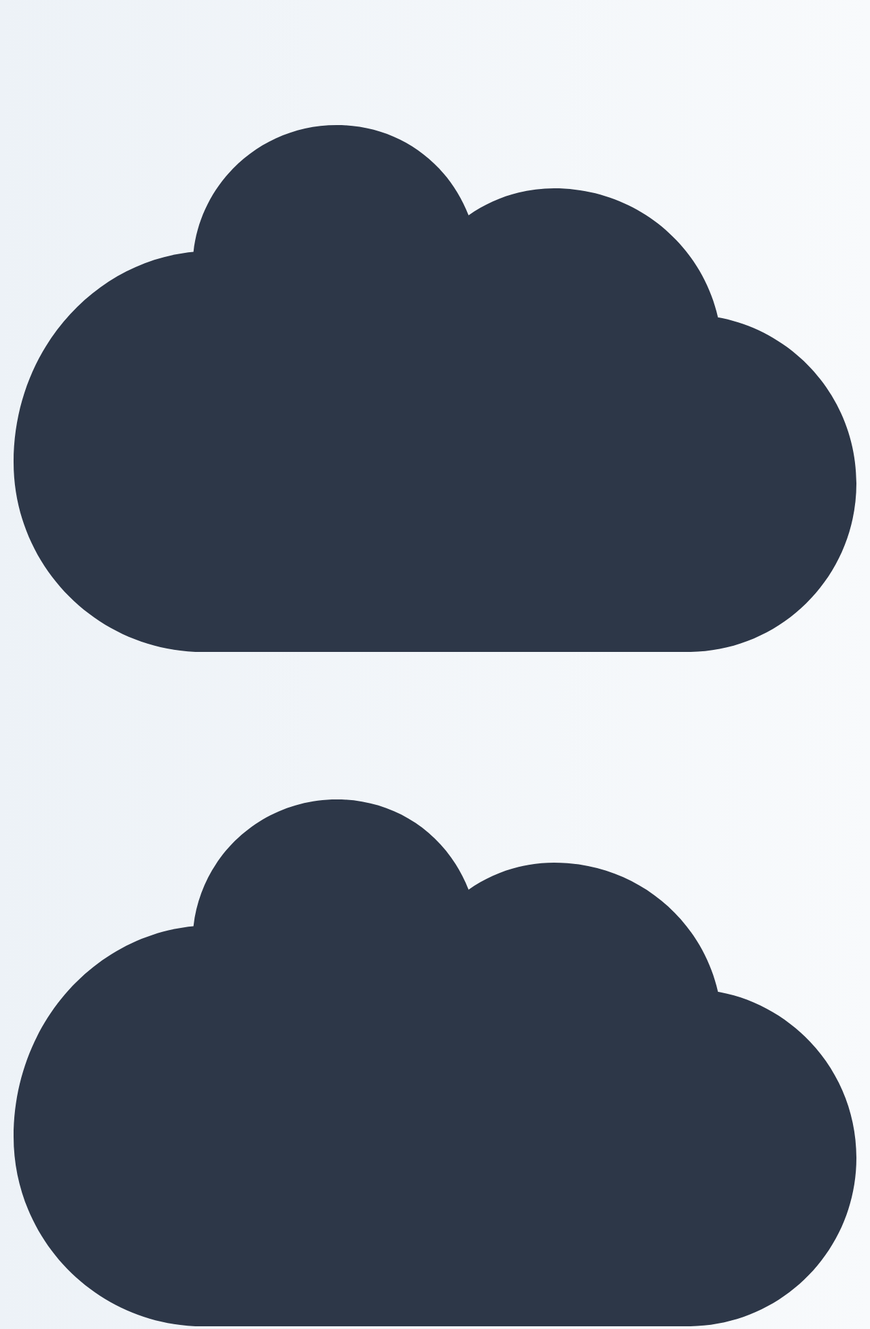
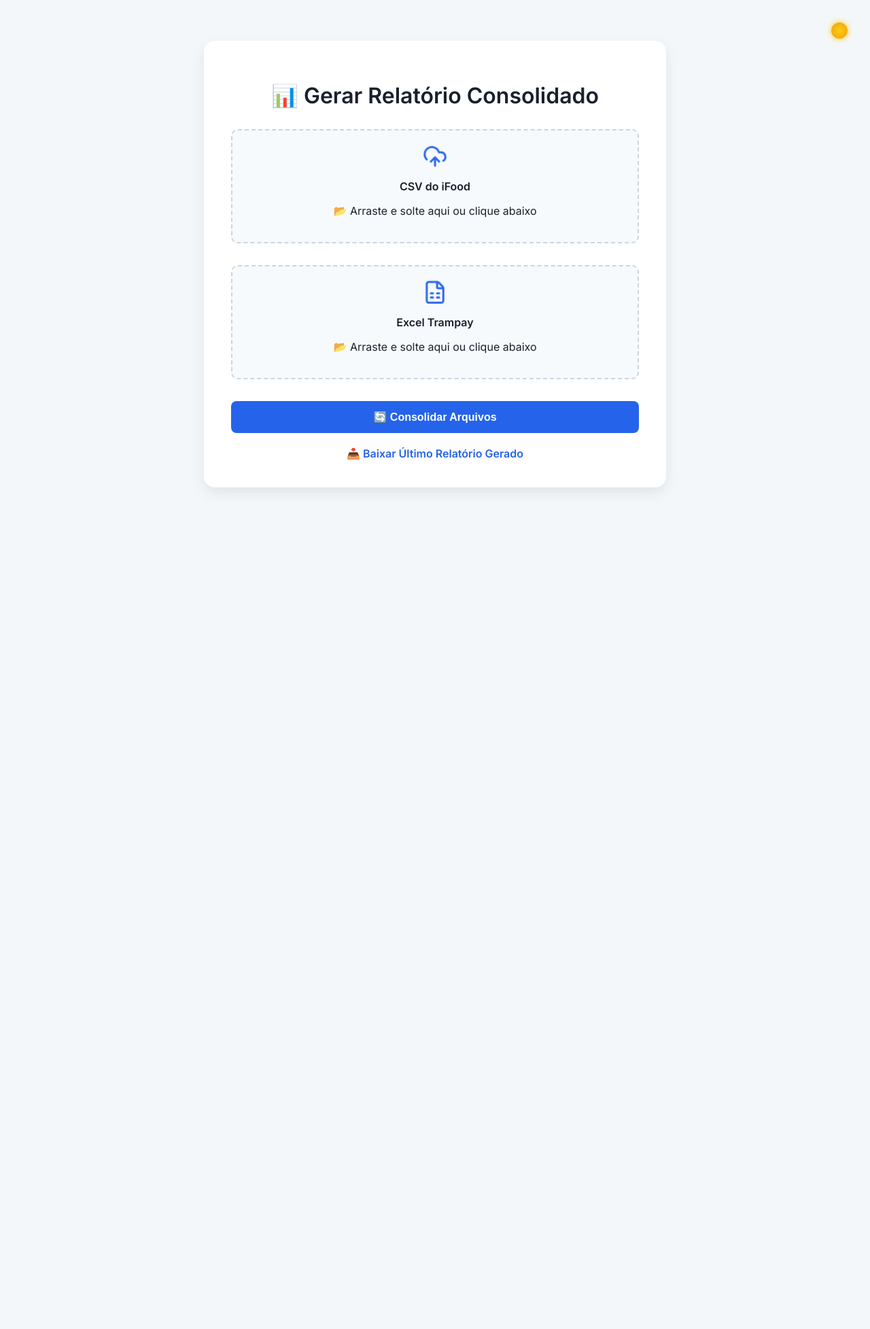
Before and after one commit to CodeAllianceSol/consolidador-dados, a Flask app: page / in a window 1280 px wide. Shown: the top 1955 px of the page at 68% size. After the commit the page ends 721 px from the top, so only its background shows below. Run offline with Flask 3, Linux system fonts and the light colour scheme.

Commit message:
style.css

```diff
--- a/static/style.css
+++ b/static/style.css
@@ -1,128 +1,255 @@
-/* Reset básico */
-* {
+/* Importa fonte e configura base */
+@import url('https://fonts.googleapis.com/css2?family=Inter:wght@400;600&display=swap');
+
+html, body {
+  font-family: 'Inter', sans-serif;
+  background-color: #f4f7fa;
+  color: #1a202c;
   margin: 0;
   padding: 0;
-    box-sizing: border-box;
+  transition: background-color 0.6s ease, color 0.6s ease;
+  position: relative;
+  overflow-x: hidden;
+  height: 100%;
 }
 
-/* Corpo da página */
-body {
-    font-family: 'Inter', 'Segoe UI', sans-serif;
-    background: linear-gradient(to right, #edf2f7, #f8fafc);
-    color: #2d3748;
-    display: flex;
-    flex-direction: column;
-    align-items: center;
-    padding: 60px 20px;
-    min-height: 100vh;
+body::before,
+body::after,
+body::backdrop {
+  content: "";
+  position: absolute;
+  width: 100%;
+  height: 100%;
+  pointer-events: none;
+  z-index: 0;
+  top: 0;
+  left: 0;
 }
 
-/* Título com ícone */
-h1 {
-    font-size: 26px;
-    margin-bottom: 30px;
-    display: flex;
-    align-items: center;
-    gap: 10px;
-    color: #1a202c;
+/* 🌥️ Nuvens SVG animadas */
+.svg-cloud {
+  position: fixed;
+  top: 50px;
+  left: -200px;
+  width: 300px;
+  height: auto;
+  opacity: 0.12;
+  z-index: -2;
+  animation: floatClouds 80s linear infinite;
 }
 
-h1::before {
-    content: '';
-    background-image: url('/static/icon.svg'); /* Adicione seu ícone aqui */
-    background-size: contain;
-    width: 30px;
-    height: 30px;
-    display: inline-block;
+.svg-cloud.cloud-2 {
+  top: 120px;
+  animation-duration: 120s;
+  opacity: 0.08;
 }
 
-/* Cartão central */
+.svg-cloud.cloud-3 {
+  top: 180px;
+  animation-duration: 100s;
+  opacity: 0.1;
+}
+
+@keyframes floatClouds {
+  0% { transform: translateX(0); }
+  100% { transform: translateX(140vw); }
+}
+
+/* Resto do CSS mantido */
+
+
+/* Resto do CSS mantido como base para layout */
+.container {
+  background-color: #fff;
+  margin: 60px auto;
+  padding: 40px;
+  border-radius: 16px;
+  box-shadow: 0 8px 20px rgba(0, 0, 0, 0.08);
+  width: 100%;
+  max-width: 600px;
+  transition: background-color 0.6s ease;
+  position: relative;
+  z-index: 1;
+}
+
+h1 {
+  text-align: center;
+  margin-bottom: 30px;
+}
+
 form {
-    background-color: #ffffff;
-    padding: 35px 40px;
-    border-radius: 14px;
-    box-shadow: 0 10px 30px rgba(0, 0, 0, 0.05);
-    width: 100%;
-    max-width: 460px;
   display: flex;
   flex-direction: column;
   gap: 20px;
 }
 
-/* Labels */
-label {
-    font-weight: 600;
-    font-size: 15px;
-    margin-bottom: 4px;
-    color: #2d3748;
+.drop-zone {
+  border: 2px dashed #cbd5e0;
+  border-radius: 10px;
+  padding: 20px;
+  text-align: center;
+  background-color: #f7fafc;
+  position: relative;
+  cursor: pointer;
+  transition: background-color 0.3s ease;
+  margin-bottom: 12px;
 }
 
-/* Upload inputs */
-input[type="file"] {
-    padding: 10px;
-    border: 2px dashed #cbd5e0;
-    border-radius: 10px;
-    background-color: #f7fafc;
-    font-size: 14px;
-    cursor: pointer;
-    transition: border 0.3s;
+.drop-zone:hover,
+.drop-zone.drag-over {
+  background-color: #e2e8f0;
 }
 
-input[type="file"]:hover {
-    border-color: #4299e1;
+.drop-zone input[type="file"] {
+  position: absolute;
+  inset: 0;
+  opacity: 0;
+  cursor: pointer;
 }
 
-/* Botão enviar */
-input[type="submit"] {
-    background: linear-gradient(90deg, #4299e1, #3182ce);
-    color: white;
-    padding: 14px;
-    font-size: 15px;
-    font-weight: 600;
-    border: none;
-    border-radius: 10px;
-    cursor: pointer;
-    transition: transform 0.2s ease, box-shadow 0.2s ease;
+.file-preview {
+  margin-top: 10px;
+  font-size: 14px;
 }
 
-input[type="submit"]:hover {
-    transform: translateY(-2px);
-    box-shadow: 0 6px 20px rgba(66, 153, 225, 0.4);
+.icon-wrapper {
+  display: flex;
+  justify-content: center;
+  align-items: center;
+  margin-bottom: 8px;
 }
 
-/* Link de download */
-.download {
-    margin-top: 25px;
-    text-align: center;
+.lucide-icon {
+  width: 36px;
+  height: 36px;
+  color: #2563eb;
+  animation: pulseLucide 1.6s infinite ease-in-out;
 }
 
-.download a {
-    background-color: #38a169;
-    color: white;
-    padding: 10px 20px;
-    border-radius: 8px;
-    text-decoration: none;
-    font-weight: bold;
-    display: inline-block;
-    transition: background-color 0.3s ease;
+@keyframes pulseLucide {
+  0%, 100% { transform: scale(1); opacity: 1; }
+  50% { transform: scale(1.12); opacity: 0.75; }
 }
 
-.download a:hover {
-    background-color: #2f855a;
+button[type="submit"] {
+  padding: 14px;
+  border: none;
+  border-radius: 8px;
+  background-color: #2563eb;
+  color: white;
+  font-weight: bold;
+  font-size: 16px;
+  cursor: pointer;
+  transition: background-color 0.2s;
 }
 
-/* Responsividade */
-@media (max-width: 500px) {
-    form {
-        padding: 25px 20px;
+button[type="submit"]:hover {
+  background-color: #1d4ed8;
 }
 
-    h1 {
-        font-size: 22px;
+.download-link {
+  display: block;
+  margin-top: 20px;
+  text-align: center;
+  text-decoration: none;
+  color: #2563eb;
+  font-weight: 600;
 }
 
-    h1::before {
+.download-link:hover {
+  text-decoration: underline;
+}
+
+#theme-toggle-wrapper {
+  position: fixed;
+  top: 20px;
+  right: 20px;
+  z-index: 1000;
+  width: 50px;
+  height: 50px;
+}
+
+#theme-toggle {
+  position: absolute;
+  inset: 0;
+  border: none;
+  background: transparent;
+  cursor: pointer;
+  z-index: 2;
+}
+
+#sun, #moon {
+  position: absolute;
   width: 24px;
   height: 24px;
+  top: 50%;
+  left: 50%;
+  transform: translate(-50%, -50%) scale(1);
+  transition: all 0.5s ease-in-out;
+  z-index: 1;
 }
+
+#sun {
+  background: radial-gradient(circle at center, #facc15, #f59e0b);
+  border-radius: 50%;
+  box-shadow: 0 0 10px #facc15;
 }
+
+#moon {
+  background: radial-gradient(circle at center, #cbd5e1, #94a3b8);
+  border-radius: 50%;
+  opacity: 0;
+  transform: translate(-50%, -50%) scale(0.5);
+  box-shadow: 0 0 10px #94a3b8;
+}
+
+body.dark #sun {
+  opacity: 0;
+  transform: translate(-50%, -50%) scale(0.5);
+}
+
+body.dark #moon {
+  opacity: 1;
+  transform: translate(-50%, -50%) scale(1);
+}
+
+body.theme-transition {
+  transition: background-color 1s ease, color 1s ease;
+}
+
+body.dark {
+  background-color: #1a202c;
+  color: #f7fafc;
+}
+
+body.dark .container {
+  background-color: #2d3748;
+  box-shadow: 0 8px 20px rgba(255, 255, 255, 0.05);
+}
+
+body.dark .drop-zone {
+  background-color: #4a5568;
+  border-color: #a0aec0;
+}
+
+body.dark .drop-zone p,
+body.dark h1,
+body.dark .download-link {
+  color: #edf2f7;
+}
+
+body.dark .file-preview {
+  color: #e2e8f0;
+}
+
+body.dark button[type="submit"] {
+  background-color: #4c51bf;
+}
+
+body.dark button[type="submit"]:hover {
+  background-color: #434190;
+}
+
+body.dark .lucide-icon {
+  color: #90cdf4;
+}
```
Lines whose indentation alone changed are shown as unchanged.
